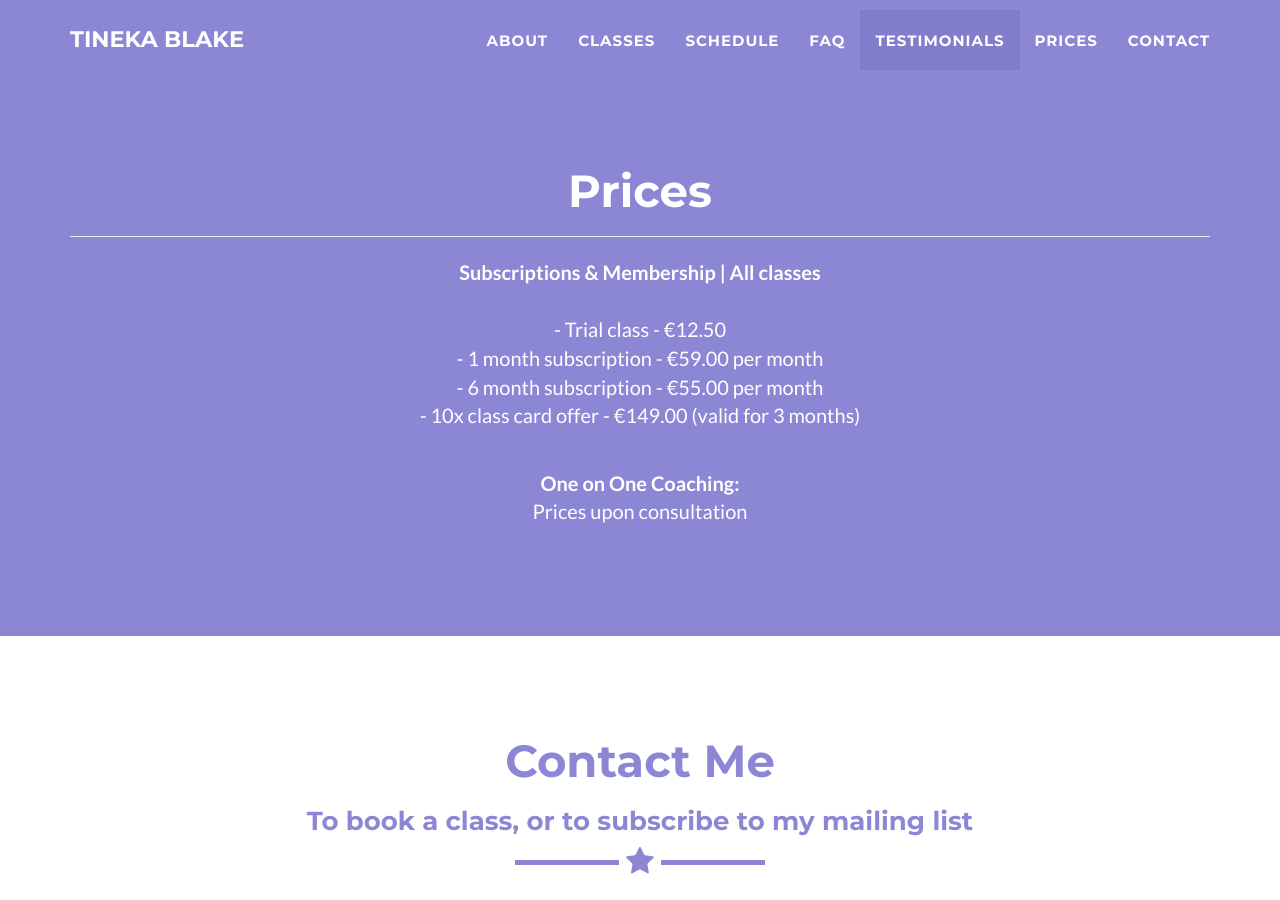
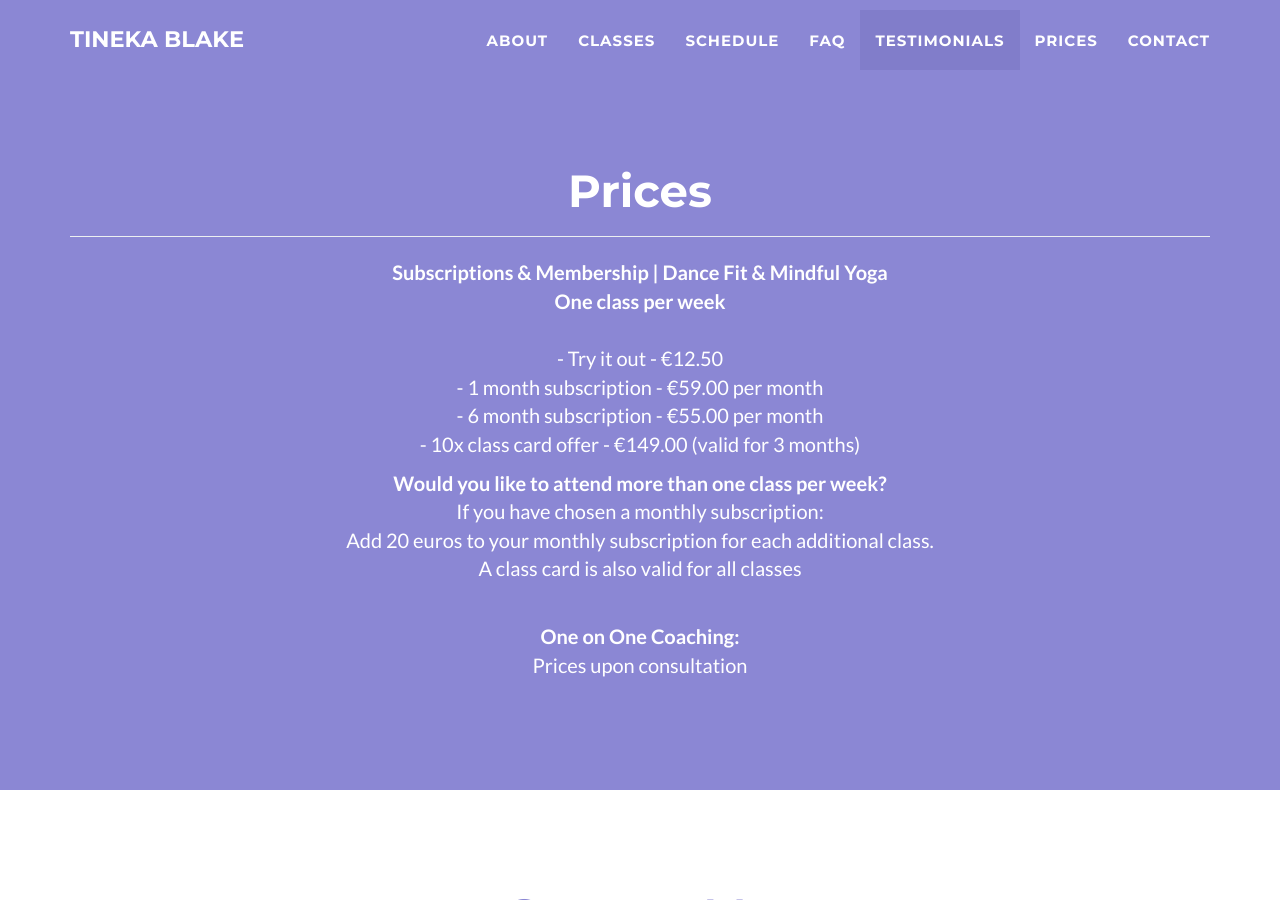
Before and after one commit to tineka-blake/tineka-blake.github.io, a Jekyll site: the page built from index.html, in a window 1280 px wide and 900 px high, scrolled down 4359 px. Built offline with Jekyll 4.4.1, drawn with Linux system fonts in a browser that asks for light colours.

Commit message:
prices, mo more than one class

```diff
--- a/_includes/prices.html
+++ b/_includes/prices.html
@@ -11,15 +11,25 @@
               <div style="text-align:center;">
 		     <p>
 		     <b>
-			Subscriptions & Membership | All classes
+			Subscriptions & Membership | Dance Fit & Mindful Yoga
+		    <br>One class per week
                     </b>
                     <br>
-	            <br> - Trial class - €12.50
+	            <br> - Try it out - €12.50
 	            <br> - 1 month subscription - €59.00 per month
 		    <br> - 6 month subscription - €55.00 per month
                     <br> - 10x class card offer - €149.00 (valid for 3 months)
 	            </p>
 	            <p>
+
+     			<p>
+		     <b>
+			Would you like to attend more than one class per week?
+                    </b>
+	            <br> If you have chosen a monthly subscription:
+                    <br> Add 20 euros to your  monthly subscription for each additional class.
+	             <br> A class card is also valid for all classes
+                    <p>
 
 		    <p>
 	            <br>
```
